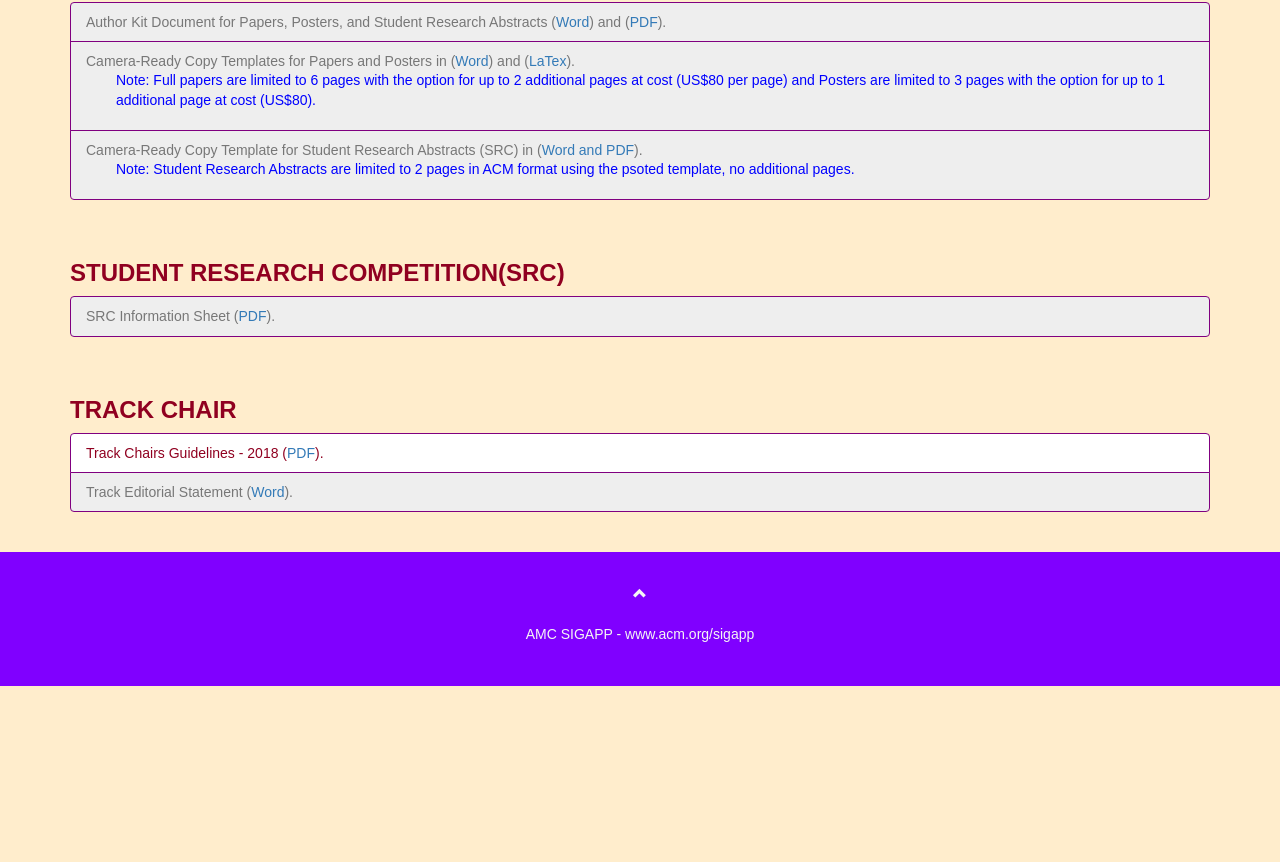
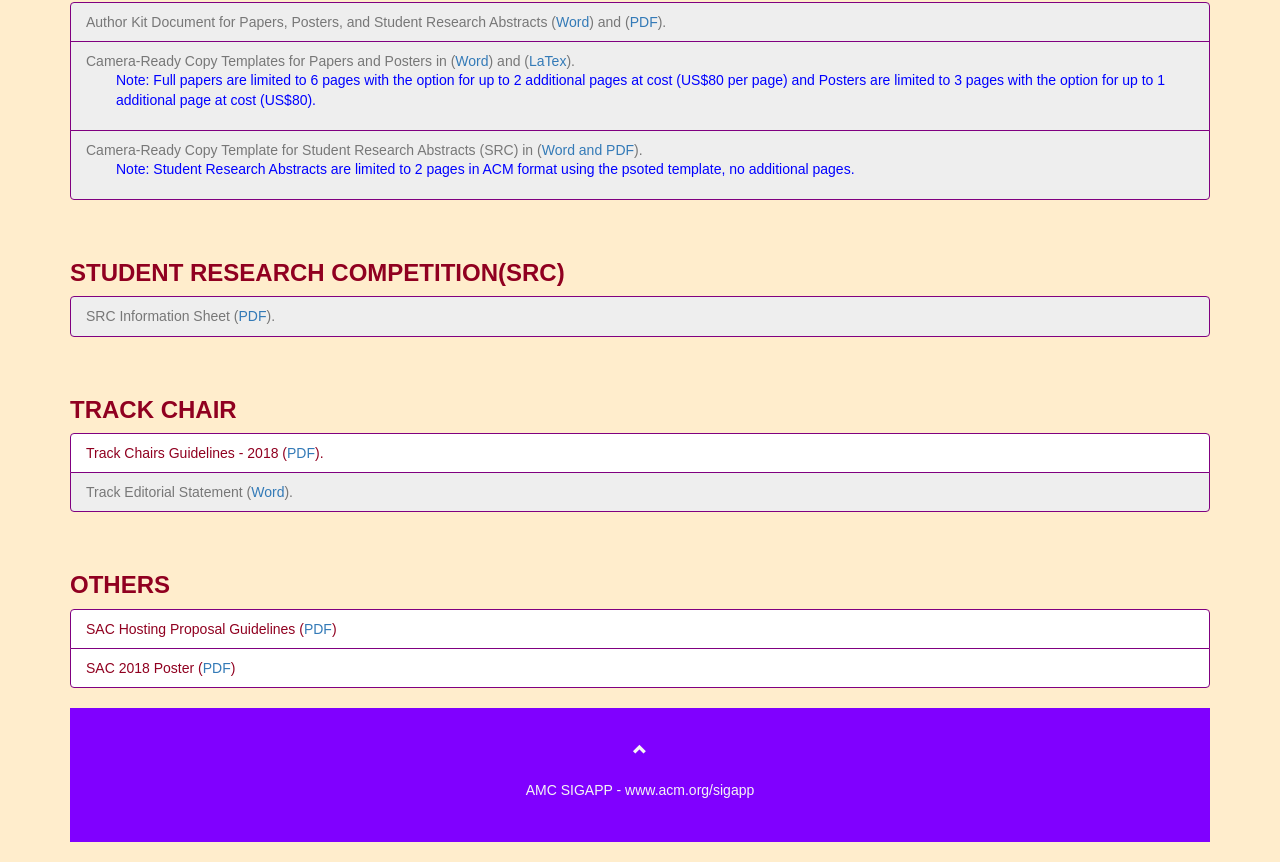
Before and after one commit to tomas-cerny/SAC, a plain HTML site: page sac2018/downloads.html in a window 1280 px wide. Shown: the part 491-1353 px from the top of the page. Before the commit the page ends 1177 px from the top, so only its background shows below. Drawn offline with nearby package versions, Linux system fonts and the light colour scheme.

Commit message:
sac hosting guideline updated

```diff
--- a/sac2018/downloads.html
+++ b/sac2018/downloads.html
@@ -86,6 +86,17 @@
     </div>
 </div>
 
+<div class="container">
+  <h3 class="subtitle">OTHERS</h3>
+  <div class="list-group">
+      <div class="list-group-item">
+          <p class="list-group-item-text">SAC Hosting Proposal Guidelines
+            (<a href="pdf/SAC-Site-Proposal-Guidelines-03-16-2017.pdf" target="_blank">PDF</a>)</h4></div>
+      <div class="list-group-item">
+          <p class="list-group-item-text">SAC 2018 Poster
+            (<a href="pdf/Poster-2018.pdf" target="_blank">PDF</a>)</h4></div>
+</div>
+
 <div id="footer">
 </div>
 
```
